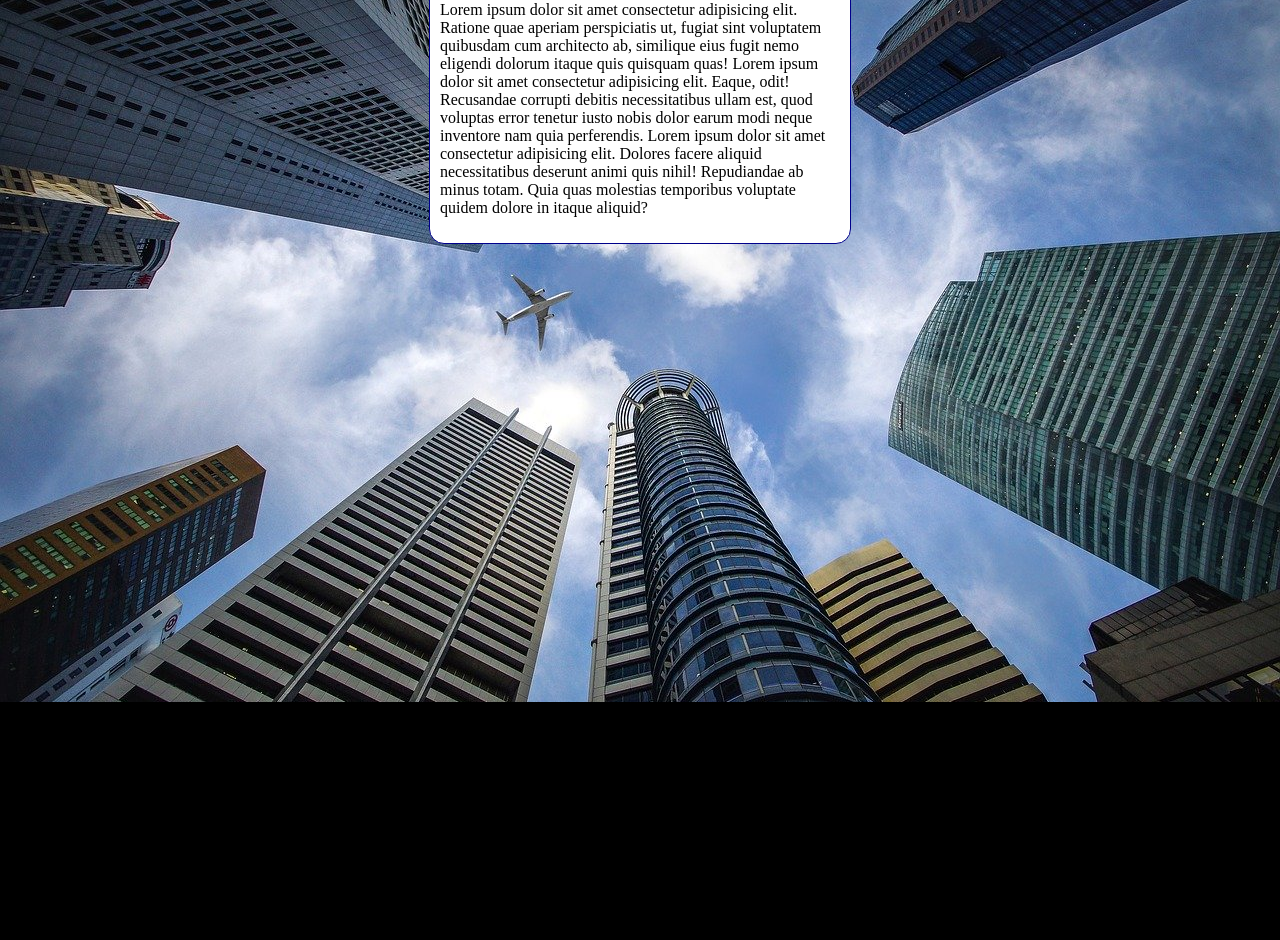
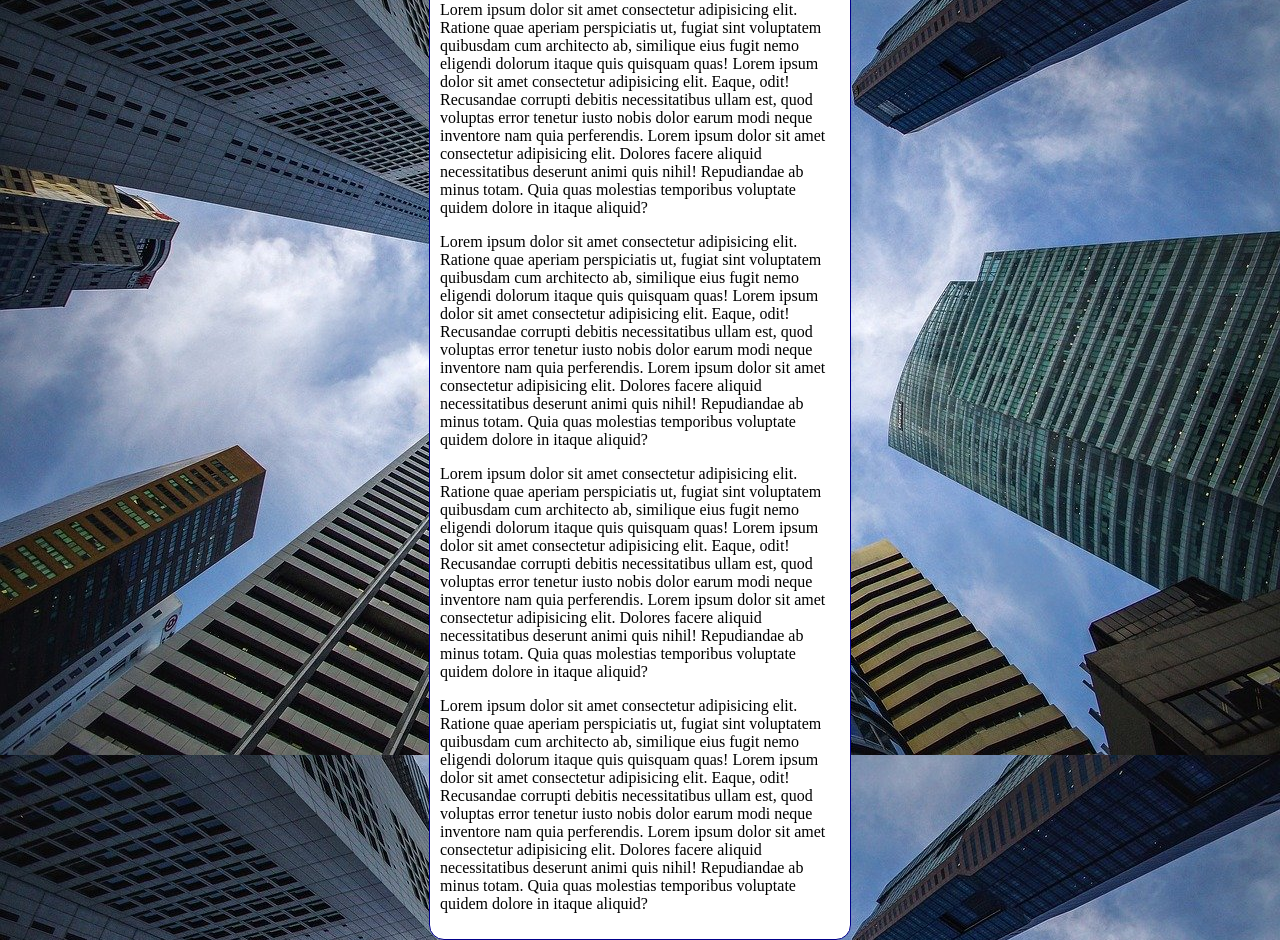
Before and after one commit to JuliaTesta/html-css, a plain HTML site: page exercicios/ex022/fundo006.html in a window 1280 px wide. Shown: the part 98-1038 px from the top of the page. Before the commit the page ends 800 px from the top, so only its background shows below. Drawn offline with Linux system fonts and the light colour scheme.

Commit message:
atualizado

```diff
--- a/exercicios/ex022/fundo006.html
+++ b/exercicios/ex022/fundo006.html
@@ -11,7 +11,7 @@
         background-color: black;
         background-image: url(imagens/wallpaper002.jpg);
         background-position: center top;
-        background-repeat: no-repeat;
+        background-repeat: repeat;
         background-size: cover;
     }
     main{
@@ -31,6 +31,18 @@
             Lorem ipsum dolor sit amet consectetur adipisicing elit. Eaque, odit! Recusandae corrupti debitis necessitatibus ullam est, quod voluptas error tenetur iusto nobis dolor earum modi neque inventore nam quia perferendis.
             Lorem ipsum dolor sit amet consectetur adipisicing elit. Dolores facere aliquid necessitatibus deserunt animi quis nihil! Repudiandae ab minus totam. Quia quas molestias temporibus voluptate quidem dolore in itaque aliquid?
         </p>
+        <p>Lorem ipsum dolor sit amet consectetur adipisicing elit. Ratione quae aperiam perspiciatis ut, fugiat sint voluptatem quibusdam cum architecto ab, similique eius fugit nemo eligendi dolorum itaque quis quisquam quas!
+            Lorem ipsum dolor sit amet consectetur adipisicing elit. Eaque, odit! Recusandae corrupti debitis necessitatibus ullam est, quod voluptas error tenetur iusto nobis dolor earum modi neque inventore nam quia perferendis.
+            Lorem ipsum dolor sit amet consectetur adipisicing elit. Dolores facere aliquid necessitatibus deserunt animi quis nihil! Repudiandae ab minus totam. Quia quas molestias temporibus voluptate quidem dolore in itaque aliquid?
+        </p>
+        <p>Lorem ipsum dolor sit amet consectetur adipisicing elit. Ratione quae aperiam perspiciatis ut, fugiat sint voluptatem quibusdam cum architecto ab, similique eius fugit nemo eligendi dolorum itaque quis quisquam quas!
+            Lorem ipsum dolor sit amet consectetur adipisicing elit. Eaque, odit! Recusandae corrupti debitis necessitatibus ullam est, quod voluptas error tenetur iusto nobis dolor earum modi neque inventore nam quia perferendis.
+            Lorem ipsum dolor sit amet consectetur adipisicing elit. Dolores facere aliquid necessitatibus deserunt animi quis nihil! Repudiandae ab minus totam. Quia quas molestias temporibus voluptate quidem dolore in itaque aliquid?
+        </p>
+        <p>Lorem ipsum dolor sit amet consectetur adipisicing elit. Ratione quae aperiam perspiciatis ut, fugiat sint voluptatem quibusdam cum architecto ab, similique eius fugit nemo eligendi dolorum itaque quis quisquam quas!
+            Lorem ipsum dolor sit amet consectetur adipisicing elit. Eaque, odit! Recusandae corrupti debitis necessitatibus ullam est, quod voluptas error tenetur iusto nobis dolor earum modi neque inventore nam quia perferendis.
+            Lorem ipsum dolor sit amet consectetur adipisicing elit. Dolores facere aliquid necessitatibus deserunt animi quis nihil! Repudiandae ab minus totam. Quia quas molestias temporibus voluptate quidem dolore in itaque aliquid?
+        </p>
     </main>
 </body>
 </html>
```
